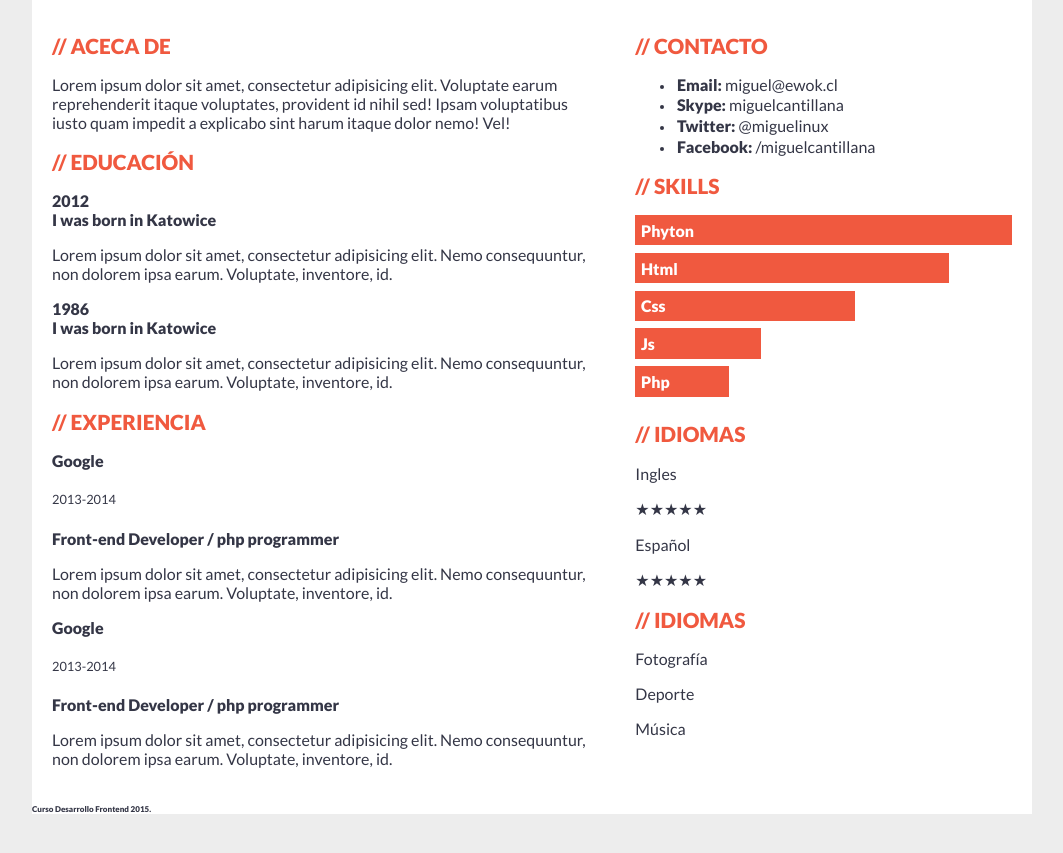
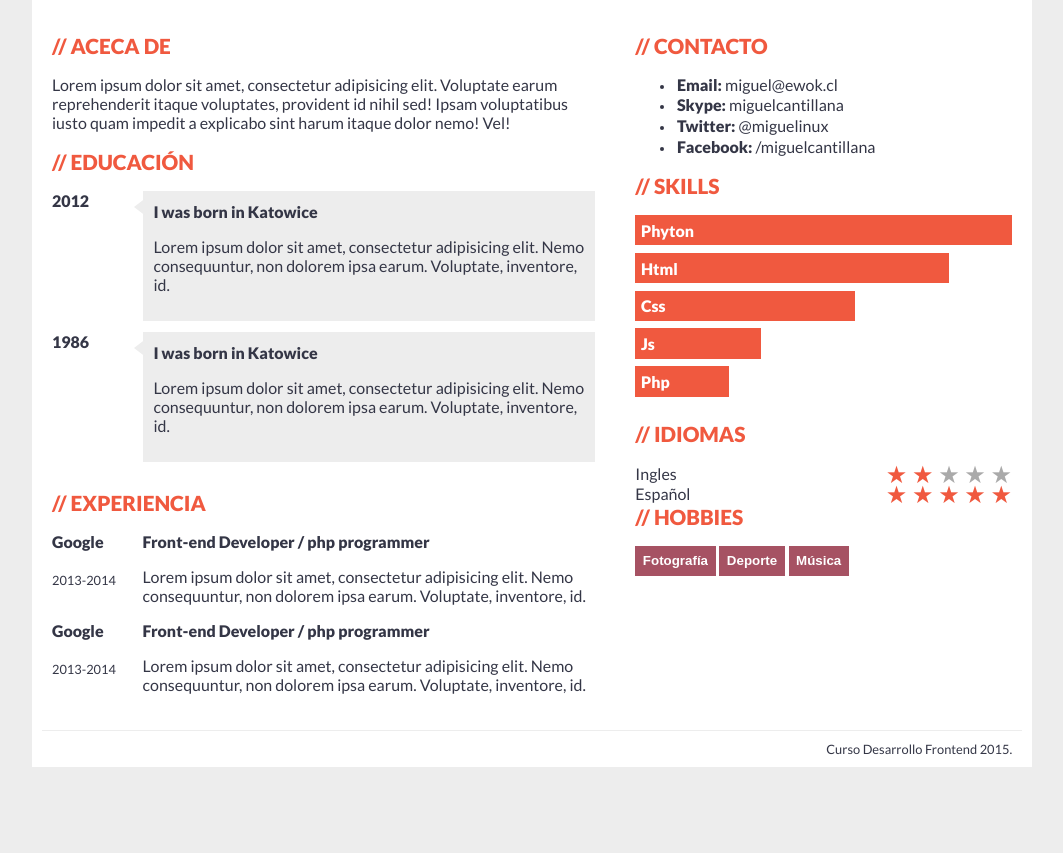
Before and after one commit to kimlouu/ejercicio6, a plain HTML site: page index.html in a window 1280 px wide. Shown: the part 245-1098 px from the top of the page, without its empty margins (108-1171 px from the left). Drawn offline with Linux system fonts and the light colour scheme.

Commit message:
ADD: avance post clase

```diff
--- a/index.html
+++ b/index.html
@@ -32,52 +32,55 @@
                 <h2>// Aceca de</h2>
                 <p>Lorem ipsum dolor sit amet, consectetur adipisicing elit. Voluptate earum reprehenderit itaque voluptates, provident id nihil sed! Ipsam voluptatibus iusto quam impedit a explicabo sint harum itaque dolor nemo! Vel!</p>
             </div>
+            <div class="clearfix"></div>
             <!--Educación-->
             <div class="">
                 <h2>// Educación</h2>
-                <div>
-                    <div>
+                <div class="row educacion">
+                    <div class="col-lg-2">
                         <h3>2012</h3>
                     </div>
-                    <div>
+                    <div class="col-lg-10 balloon">
                         <h3>I was born in Katowice</h3>
                         <p>Lorem ipsum dolor sit amet, consectetur adipisicing elit. Nemo consequuntur, non dolorem ipsa earum. Voluptate, inventore, id.</p>
                     </div>
                 </div>
-                <div>
-                    <div>
+                <div class="row educacion">
+                    <div class="col-lg-2">
                         <h3>1986</h3>
                     </div>
-                    <div>
+                    <div class="col-lg-10 balloon">
                         <h3>I was born in Katowice</h3>
                         <p>Lorem ipsum dolor sit amet, consectetur adipisicing elit. Nemo consequuntur, non dolorem ipsa earum. Voluptate, inventore, id.</p>
                     </div>
                 </div>
             </div>
+            <div class="clearfix"></div>
             <!--Experiencia-->
-            <div class="">
+            <div>
                 <h2>// Experiencia</h2>
-                <div>
-                    <div>
+                <div class="row">
+                    <div class="col-lg-2">
                         <h3>Google</h3>
                         <h5>2013-2014</h5>
                     </div>
-                    <div>
+                    <div class="col-lg-10">
                         <h3>Front-end Developer / php programmer</h3>
                         <p>Lorem ipsum dolor sit amet, consectetur adipisicing elit. Nemo consequuntur, non dolorem ipsa earum. Voluptate, inventore, id.</p>
                     </div>
                 </div>
-                <div>
-                    <div>
+                <div class="row">
+                    <div class="col-lg-2">
                         <h3>Google</h3>
                         <h5>2013-2014</h5>
                     </div>
-                    <div>
+                    <div class="col-lg-10">
                         <h3>Front-end Developer / php programmer</h3>
                         <p>Lorem ipsum dolor sit amet, consectetur adipisicing elit. Nemo consequuntur, non dolorem ipsa earum. Voluptate, inventore, id.</p>
                     </div>
                 </div>
             </div>
+            <div class="clearfix"></div>
         </main>
 
         <sidebar class="col-lg-5">
@@ -85,14 +88,14 @@
             <div class="">
                 <h2>// Contacto</h2>
                 <ul>
-                    <li><p><b>Email:</b> miguel@ewok.cl</p></li>
-                    <li><p><b>Skype:</b> miguelcantillana</p></li>
-                    <li><p><b>Twitter:</b> @miguelinux</p></li>
-                    <li><p><b>Facebook:</b> /miguelcantillana</p></li>
+                    <li><p><strong>Email:</strong> miguel@ewok.cl</p></li>
+                    <li><p><strong>Skype:</strong> miguelcantillana</p></li>
+                    <li><p><strong>Twitter:</strong> @miguelinux</p></li>
+                    <li><p><strong>Facebook:</strong> /miguelcantillana</p></li>
                 </ul>
             </div>
             <!--Skills-->
-            <div class="">
+            <div class="row">
                 <h2>// Skills</h2>
                 <div class="skills-bar col-lg-12 clearfix"><h3>Phyton</h3></div>
                 <div class="skills-bar col-lg-10 clearfix"><h3>Html</h3></div>
@@ -105,39 +108,45 @@
 
             <div class="clearfix">
                 <h2 class="">// Idiomas</h2>
-                <div>
-                    <div>
-                        <p>Ingles</p>
-                        <p>★★★<span>★★</span></p>
+                <div class="row">
+                    <div class="col-lg-4">
+                        <p class="idioma">Ingles</p>
+                    </div>
+                    <div class="col-lg-8 stars">
+                      <p class="stars">&#x2605; &#x2605; <span class="stars-grey">&#x2605; &#x2605; &#x2605;</span></p>
                     </div>
                 </div>
-                <div>
-                    <p>Español</p>
-                    <p>★★★★<span>★</span></p>
+                <div class="col-lg-4">
+                    <p class="idioma">Español</p>
                 </div>
+                <div class="col-lg-8">
+                  <p class="stars">&#x2605; &#x2605; &#x2605; &#x2605; &#x2605;<span></span></p>
+                </div>
+
             </div>
             <!--Hobbies-->
             <div class="">
-                <h2>// Idiomas</h2>
+                <h2>// Hobbies</h2>
                 <div>
-                    <p>Fotografía</p>
+                    <button type="button" name="button">Fotografía</button>
                 </div>
                 <div>
-                    <p>Deporte</p>
+                    <button type="button" name="button">Deporte</button>
                 </div>
                 <div>
-                    <p>Música</p>
+                    <button type="button" name="button">Música</button>
                 </div>
             </div>
         </sidebar>
     </div>
 
     <footer class="row">
-        <div class="">
+        <div class="col-lg-12">
             <h6>
                 Curso Desarrollo Frontend 2015.
             </h6>
         </div>
+        <div class="clearfix"></div>
     </footer>
 
 </body>
--- a/style.css
+++ b/style.css
@@ -53,13 +53,44 @@ h5 {
   font-size: 0.8rem;
   font-weight: 400;
 }
+h6{
+  font-weight: 400;
+  margin: 1%;
+}
 p {
     text-align: left;
     font-size: 1rem;
     font-weight: 400;
 }
+button{
+  padding: 2%;
+  border: none;
+  background-color: #a65263;
+  color: white;
+  font-weight: 1rem;
+  margin-right: 1%;
+  float: left;
+  font-weight: 700;
+}
 ul li p{
   margin:0.1rem;
+}
+/*Educación*/
+.balloon{
+  padding: 2%;
+  background-color: #ededed;
+  margin-bottom: 2%;
+}
+/*Educacion-Balloon*/
+.balloon::before{
+  content:"";
+  position: absolute;
+  width: 0;
+  height: 0;
+  border-right: 13px solid #ededed;
+  border-bottom: 10px solid transparent;
+  border-top: 10px solid transparent;
+  margin: -0.4% 0 0 -1.5%;
 }
 /*Skills*/
 .skills-bar{
@@ -67,6 +98,20 @@ ul li p{
   margin-bottom: 2%;
   color: white;
   padding: 1.5%;
+}
+/*Stars*/
+.stars{
+  text-align: right;
+  color: #f0593f;
+  font-size: 1.5rem;
+  margin:0;
+  line-height: 20px;
+}
+.stars-grey{
+  color: #aaaaaa;
+}
+.idioma{
+  margin:0;
 }
 /*Header*/
 header {
@@ -94,6 +139,14 @@ main{
 /*Sidebar*/
 sidebar {
   padding: 2%;
+}
+/*Footer*/
+footer{
+  margin: 0 1%;
+  border-top: 1px solid #ededed;
+  text-align: right;
+  font-size: 1.2rem;
+  font-weight: 400;
 }
 .col-sm-1, .col-md-1, .col-lg-1 {
     width: 8.333333333333332%;
```
